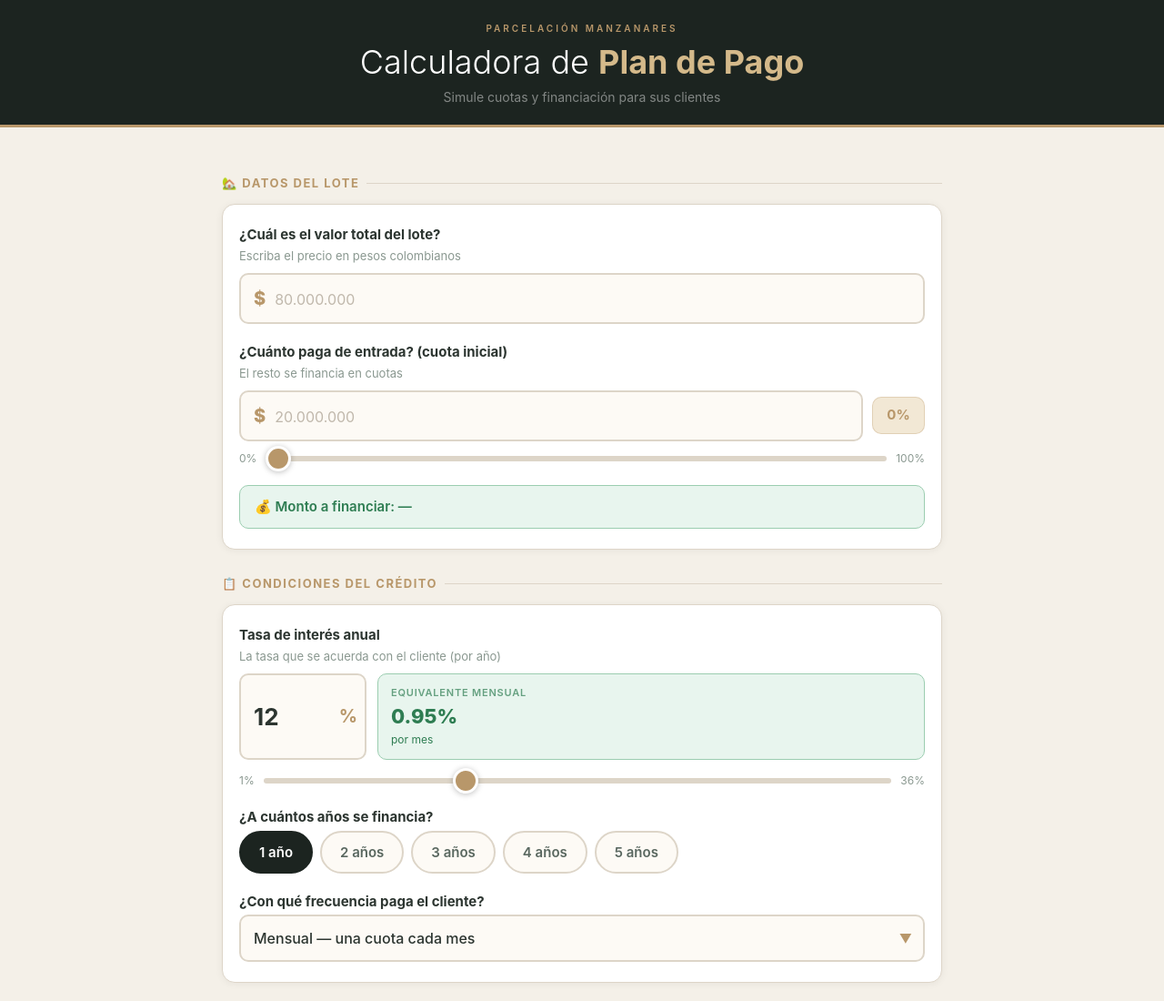
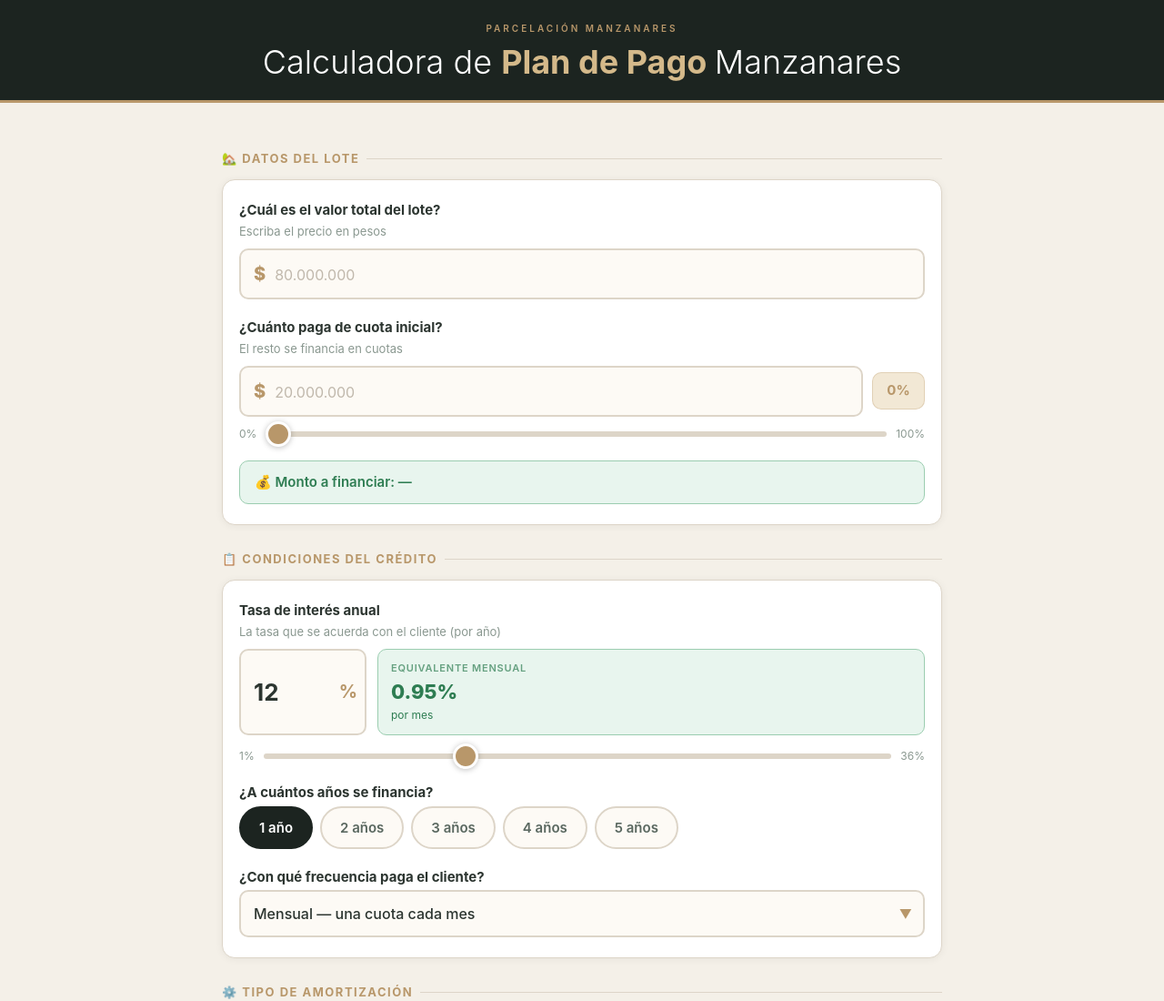
Before and after one commit to linkusage/manzanares, a plain HTML site: page index.html in a window 1280 px wide. Shown: the top 1100 px of the page at 91% size. Drawn offline with Linux system fonts and the light colour scheme.

Commit message:
Add files via upload

```diff
--- a/index.html
+++ b/index.html
@@ -527,8 +527,7 @@
 
 <div class="hdr">
   <div class="hdr-tag">Parcelación Manzanares</div>
-  <h1>Calculadora de <b>Plan de Pago</b></h1>
-  <p>Simule cuotas y financiación para sus clientes</p>
+  <h1>Calculadora de <b>Plan de Pago </b>Manzanares</h1>
 </div>
 
 <div class="page">
@@ -539,7 +538,7 @@
 
     <div class="field">
       <label class="lbl">¿Cuál es el valor total del lote?</label>
-      <span class="hint">Escriba el precio en pesos colombianos</span>
+      <span class="hint">Escriba el precio en pesos</span>
       <div class="money-wrap">
         <span class="money-sign">$</span>
         <input class="money-input" id="inp-principal" type="tel"
@@ -549,7 +548,7 @@
     </div>
 
     <div class="field">
-      <label class="lbl">¿Cuánto paga de entrada? (cuota inicial)</label>
+      <label class="lbl">¿Cuánto paga de cuota inicial?</label>
       <span class="hint">El resto se financia en cuotas</span>
       <div style="display:flex; gap:10px; align-items:center;">
         <div class="money-wrap" style="flex:1; min-width:0;">
@@ -705,8 +704,7 @@
     </div>
 
     <div class="nota" id="nota-box">
-      <b>ℹ️ Nota:</b> Herramienta de uso interno para estructuración comercial.
-      Los valores son referenciales y no constituyen oferta formal de crédito.
+      <b>ℹ️ Nota:</b> Herramienta de uso interno para estructuración comercial para Parcelación Manzanares y su equipo técnico.
     </div>
 
     <div class="tbl-card">
```
